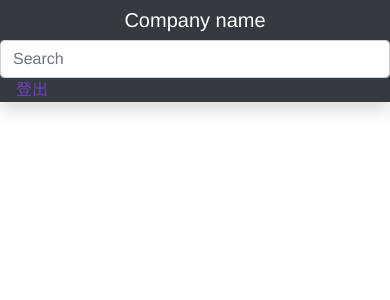
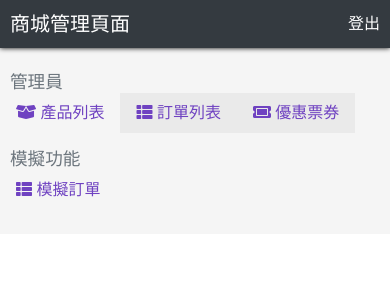
Before and after one commit to Lohsini/E-commerce-website, a Vue app: page /#/admin in a window 390 px wide. Shown: the top 300 px of the page. Built offline with nearby package versions, Linux system fonts and the light colour scheme; what vue-validator would draw is missing.

Commit message:
fixed sidebar and navbar also make router better

```diff
--- a/src/App.vue
+++ b/src/App.vue
@@ -1,6 +1,5 @@
 <template>
   <div id="app">
-    這裡是app.vue最外層，大家好
     <router-view></router-view>
   </div>
 </template>
@@ -22,6 +21,5 @@ export default {
   -moz-osx-font-smoothing: grayscale;
   text-align: center;
   color: #2c3e50;
-  margin-top: 60px;
 }
 </style>
--- a/src/components/dashboard.vue
+++ /dev/null
@@ -1,32 +0,0 @@
-<template>
-  <div>
-    <navbar/>
-    <alert/>
-
-    <div class="container-fluid">
-      <div class="row">
-        <sidebar/>
-        <main role="main" class="col-md-9 ml-sm-auto col-lg-10 px-4">
-          <router-view></router-view>
-        </main>
-      </div>
-    </div>
-  </div>
-</template>
-
-<script>
-import navbar from './navbar.vue';
-import sidebar from './sidebar.vue';
-import alert from './Alertmessages.vue';
-
-export default {
-  data() {
-    return {};
-  },
-  components: {
-    navbar,
-    sidebar,
-    alert,
-  },
-};
-</script>
--- a/src/components/navbar.vue
+++ b/src/components/navbar.vue
@@ -1,14 +1,8 @@
 <template>
   <div>
-    <nav class="navbar navbar-dark fixed-top bg-dark flex-md-nowrap p-0 shadow">
-      <a class="navbar-brand col-sm-3 col-md-2 mr-0" href="#">Company name</a>
-      <input class="form-control form-control-dark w-100"
-      type="text" placeholder="Search" aria-label="Search">
-      <ul class="navbar-nav px-3">
-        <li class="nav-item text-nowrap">
-          <a href="#" @click.prevent="signout">登出</a>
-        </li>
-      </ul>
+    <nav class="navbar navbar-dark bg-dark p-0 fixed-top">
+      <a href="#" class="navbar-brand">商城管理頁面</a>
+      <a href="#" @click.prevent="signout" class="signout">登出</a>
     </nav>
   </div>
 </template>
@@ -22,17 +16,33 @@ export default {
   methods: {
     signout() {
       const api = `${process.env.VUE_APP_APIPATH}/logout`;
-      // const vm = this;
       // eslint-disable-next-line no-console
       console.log(api);
       this.$http.post(api).then((response) => {
         // eslint-disable-next-line no-console
         console.log(response.data);
         if (response.data.success) {
-          this.$router.push('/login');
+          this.$router.push('/home');
         }
       });
     },
   },
 };
 </script>
+
+<style lang="scss" scoped>
+.navbar{
+  box-shadow: 0 0 5px #000;
+  height: 3rem;
+  a{
+    margin: 0 10px;
+  }
+  .signout{
+    color: #fff;
+    text-decoration: none;
+  }
+  .signout:hover{
+    color: #ddd;
+  }
+}
+</style>
--- a/src/components/sidebar.vue
+++ b/src/components/sidebar.vue
@@ -1,47 +1,74 @@
 <template>
-  <div>
-    <nav class="d-none d-md-block bg-light sidebar">
-      <div class="sidebar-sticky">
-        <h6 class="sidebar-heading d-flex justify-content-between align-items-center px-3 mt-4 mb-1
-         text-muted">
-          <span>管理員</span>
-          <a class="d-flex align-items-center text-muted" href="#">
-            <span data-feather="plus-circle"></span>
-          </a>
-        </h6>
-        <ul class="nav flex-column mb-2">
+  <div class="sidebar">
+    <div class="siedebar-content py-4">
+      <h3 class="text-muted">管理員</h3>
+      <ul class="nav mb-3">
         <li class="nav-item">
           <router-link to="/admin/products" class="nav-link">
-            <i class="fas fa-box-open"></i> 產品列表</router-link>
+            <i class="fas fa-box-open"></i> 產品列表
+          </router-link>
         </li>
-        </ul>
-        <ul class="nav flex-column mb-2">
         <li class="nav-item">
-            <router-link to="/admin/products" class="nav-link">
-            <i class="fas fa-th-list"></i> 訂單列表</router-link>
+          <router-link to="/admin/" class="nav-link">
+            <i class="fas fa-th-list"></i> 訂單列表
+          </router-link>
         </li>
-        </ul>
-        <ul class="nav flex-column mb-2">
         <li class="nav-item">
-            <router-link to="/admin/products" class="nav-link">
-            <i class="fas fa-ticket-alt"></i> 優惠票券</router-link>
+          <router-link to="/admin/" class="nav-link">
+            <i class="fas fa-ticket-alt"></i> 優惠票券
+          </router-link>
         </li>
       </ul>
 
-        <h6 class="sidebar-heading d-flex justify-content-between align-items-center px-3 mt-4 mb-1
-         text-muted">
-          <span>模擬功能</span>
-          <a class="d-flex align-items-center text-muted" href="#">
-            <span data-feather="plus-circle"></span>
-          </a>
-        </h6>
-        <ul class="nav flex-column mb-2">
+      <h3 class="text-muted">模擬功能</h3>
+      <ul class="nav">
         <li class="nav-item">
           <router-link to="/customerorder" class="nav-link">
-            <i class="fas fa-th-list"></i> 模擬訂單</router-link>
+            <i class="fas fa-th-list"></i> 模擬訂單
+          </router-link>
         </li>
       </ul>
     </div>
-    </nav>
   </div>
 </template>
+
+<script>
+export default {};
+</script>
+
+<style lang="scss" scoped>
+.activee {
+  background-color: #eaeaea;
+}
+
+.sidebar {
+  width: 100%;
+  height: 100%;
+  background-color: rgba(0, 0, 0, 0.04);
+  .siedebar-content {
+    h3 {
+      font-size: 1.1rem;
+      display: flex;
+      justify-content: space-between;
+      align-items: center;
+      padding: 0 10px;
+      margin: 0;
+    }
+    ul {
+      display: flex;
+      flex-direction: column;
+    }
+  }
+}
+
+@media screen and (max-width: 766px) {
+  .sidebar {
+    .siedebar-content {
+      ul {
+        display: flex;
+        flex-direction: row;
+      }
+    }
+  }
+}
+</style>
--- a/src/router/index.js
+++ b/src/router/index.js
@@ -1,9 +1,10 @@
 import Vue from 'vue';
 import VueRouter from 'vue-router';
-import Login from '@/components/pages/login.vue';
-import Dashboard from '@/components/dashboard.vue';
+import LoginPage from '@/views/LoginPage.vue';
+import ManagerPage from '@/views/ManagerPage.vue';
 import Products from '@/components/pages/products.vue';
 import CustomerOrder from '@/components/pages/customerOrder.vue';
+import Home from '@/views/Home.vue';
 
 Vue.use(VueRouter);
 
@@ -18,17 +19,22 @@ const routes = [
   },
   {
     path: '*',
-    redirect: '/login',
+    redirect: '/',
+  },
+  {
+    name: 'Home',
+    path: '/',
+    component: Home,
   },
   {
     name: '登入',
     path: '/login',
-    component: Login,
+    component: LoginPage,
   },
   {
-    name: 'dashboard',
+    name: 'managerpage',
     path: '/admin',
-    component: Dashboard,
+    component: ManagerPage,
     children: [
       {
         name: 'products',
@@ -39,13 +45,13 @@ const routes = [
     ],
   },
   {
-    name: 'dashboard',
-    path: '/',
-    component: Dashboard,
+    name: 'managerpage',
+    path: '/customerorder',
+    component: ManagerPage,
     children: [
       {
         name: '模擬訂單',
-        path: '/customerorder',
+        path: '/',
         component: CustomerOrder,
       },
     ],
@@ -54,6 +60,8 @@ const routes = [
 
 const router = new VueRouter({
   routes,
+  linkActiveClass: 'active',
+  linkExactActiveClass: 'activee',
 });
 
 export default router;
--- a/src/views/Home.vue
+++ b/src/views/Home.vue
@@ -1,18 +1,50 @@
 <template>
   <div class="home">
-    <img alt="Vue logo" src="../assets/logo.png">
-    <!-- <HelloWorld msg="Welcome to Your Vue.js App"/> -->
+
+    <div class="navbar bg-light">
+      <ul class="nav">
+        <a href="#" class="navbar-brand">商城管理頁面</a>
+        <li class="nav-item">
+          <router-link to="/login" class="nav-link">
+            管理者登入
+          </router-link>
+        </li>
+      </ul>
+    </div>
+
+    <div class="jumbotron">
+      <div>
+        <h1>電商網站</h1>
+        <h2>首頁</h2>
+        <p>歡迎光臨來到首頁</p>
+      </div>
+    </div>
+
+    <div class="main">
+      <customerOrder/>
+    </div>
   </div>
 </template>
 
 <script>
-// @ is an alias to /src
-// import HelloWorld from '@/components/HelloWorld.vue';
+import customerOrder from '@/components/pages/customerOrder.vue';
 
 export default {
-  name: 'Home',
   components: {
-    // HelloWorld,
+    customerOrder,
   },
 };
 </script>
+
+<style lang="scss" scoped>
+.navbar{
+  position: sticky;
+  top: 0;
+  z-index: 1030;
+  box-shadow: 0 0 10px #ddd;
+}
+.main{
+  max-width: 1200px;
+  margin: auto;
+}
+</style>
--- /dev/null
+++ b/src/views/ManagerPage.vue
@@ -0,0 +1,40 @@
+<template>
+  <div>
+    <alert/>
+    <navbar/>
+
+    <div class="container-fluid">
+      <div class="row">
+        <div class="side col-md-3 ml-sm-auto col-lg-2 p-0">
+          <sidebar/>
+        </div>
+        <div class="main col-md-9 ml-sm-auto col-lg-10 px-4">
+          <router-view></router-view>
+        </div>
+      </div>
+    </div>
+  </div>
+</template>
+
+<script>
+import navbar from '@/components/navbar.vue';
+import sidebar from '@/components/sidebar.vue';
+import alert from '@/components/Alertmessages.vue';
+
+export default {
+  data() {
+    return {};
+  },
+  components: {
+    navbar,
+    sidebar,
+    alert,
+  },
+};
+</script>
+
+<style lang="scss" scoped>
+.container-fluid{
+  margin-top: 3rem;
+}
+</style>
```
Also changed, not shown: src/views/LoginPage.vue (renamed from src/components/pages/login.vue). Lines whose indentation alone changed are shown as unchanged.
